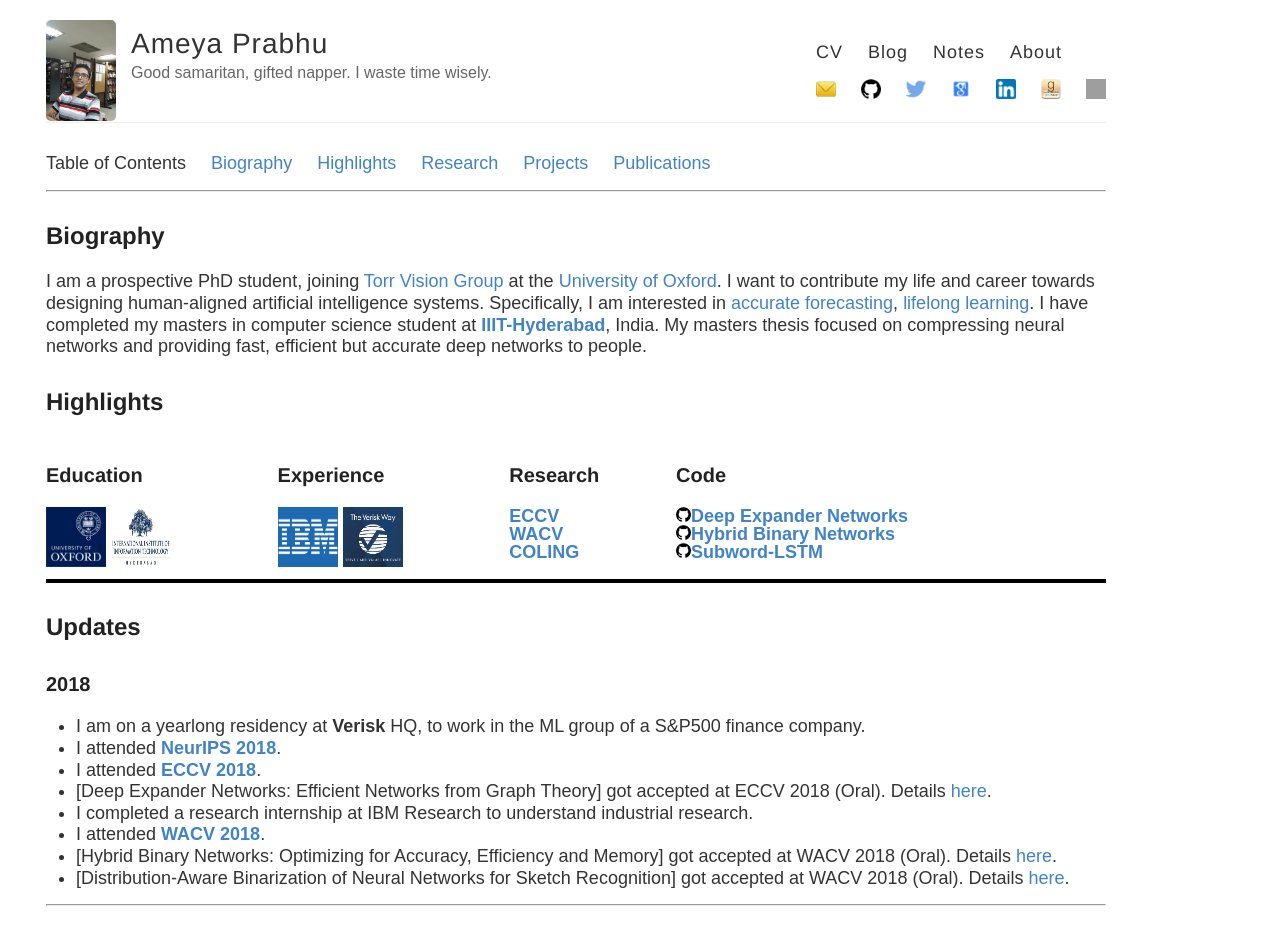
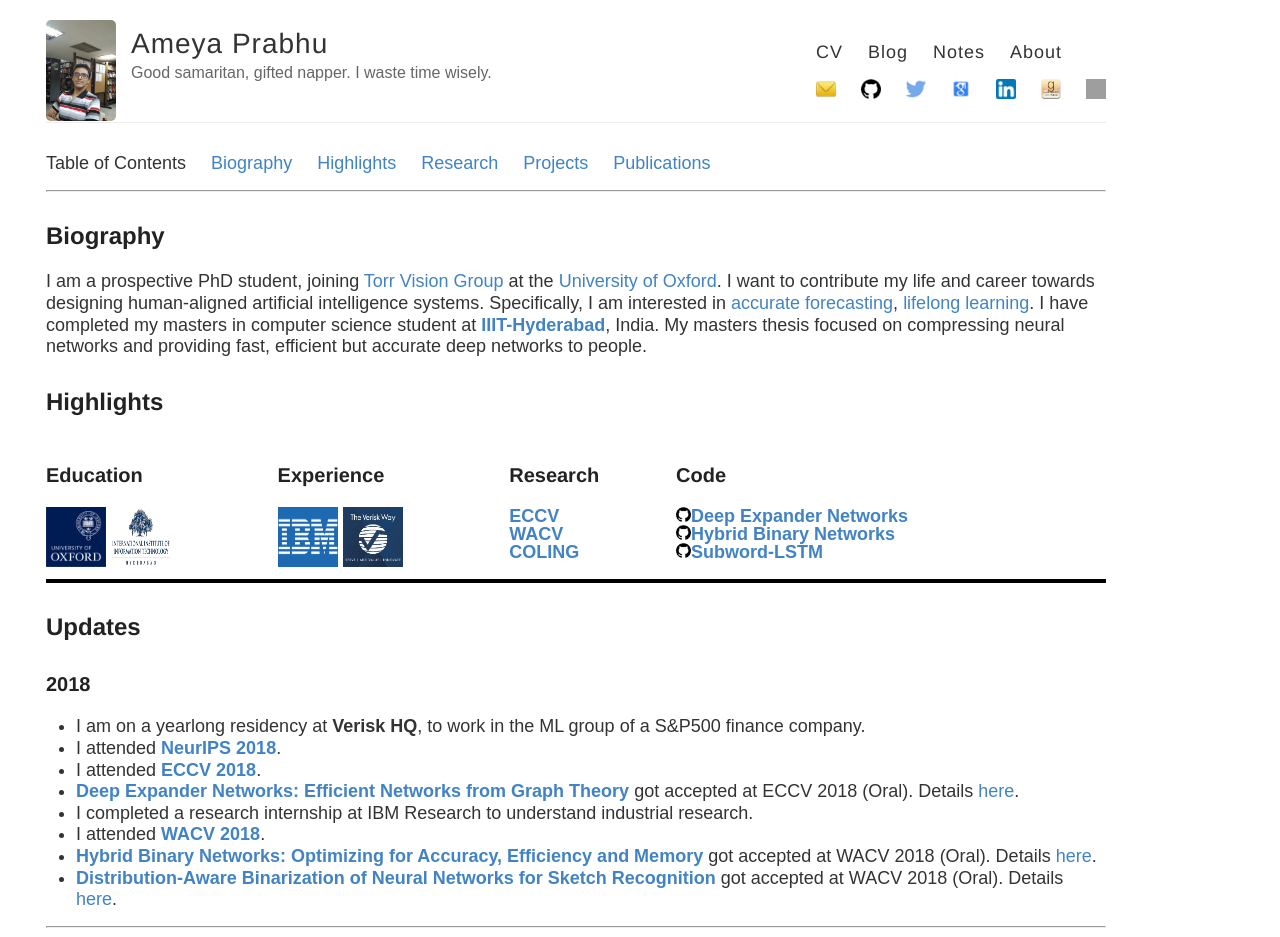
Before and after one commit to drimpossible/drimpossible.github.io, a Jekyll site: the page built from about/index.md, in a window 1280 px wide. Built offline with Jekyll 4.4.1, drawn with Linux system fonts in a browser that asks for light colours; some web fonts are replaced; before the commit the page ends 915 px from its top, so only the background shows below that; some of the changed lines change nothing that is shown; grey boxes are pictures that could not be loaded.

Commit message:
Bio updates

```diff
--- a/about/index.md
+++ b/about/index.md
@@ -34,14 +34,14 @@
 
 ### 2018
 
-* I am on a yearlong residency at **Verisk** HQ, to work in the ML group of a S&P500 finance company.
+* I am on a yearlong residency at **Verisk HQ**, to work in the ML group of a S&P500 finance company.
 * I attended [**NeurIPS 2018**](https://nips.cc/Conferences/2018).
 * I attended [**ECCV 2018**](https://eccv2018.org/).
-* [Deep Expander Networks: Efficient Networks from Graph Theory] got accepted at ECCV 2018 (Oral). Details [here]().
+* [**Deep Expander Networks: Efficient Networks from Graph Theory**](http://openaccess.thecvf.com/content_ECCV_2018/papers/Ameya_Prabhu_Deep_Expander_Networks_ECCV_2018_paper.pdf) got accepted at ECCV 2018 (Oral). Details [here]().
 * I completed a research internship at IBM Research to understand industrial research.
 * I attended [**WACV 2018**](http://wacv18.wacv.net/).
-* [Hybrid Binary Networks: Optimizing for Accuracy, Efficiency and Memory] got accepted at WACV 2018 (Oral). Details [here]().
-* [Distribution-Aware Binarization of Neural Networks for Sketch Recognition] got accepted at WACV 2018 (Oral). Details [here]().
+* [**Hybrid Binary Networks: Optimizing for Accuracy, Efficiency and Memory**](https://arxiv.org/abs/1804.03867) got accepted at WACV 2018 (Oral). Details [here]().
+* [**Distribution-Aware Binarization of Neural Networks for Sketch Recognition**](https://arxiv.org/abs/1804.02941) got accepted at WACV 2018 (Oral). Details [here]().
 
 
 ---
```
